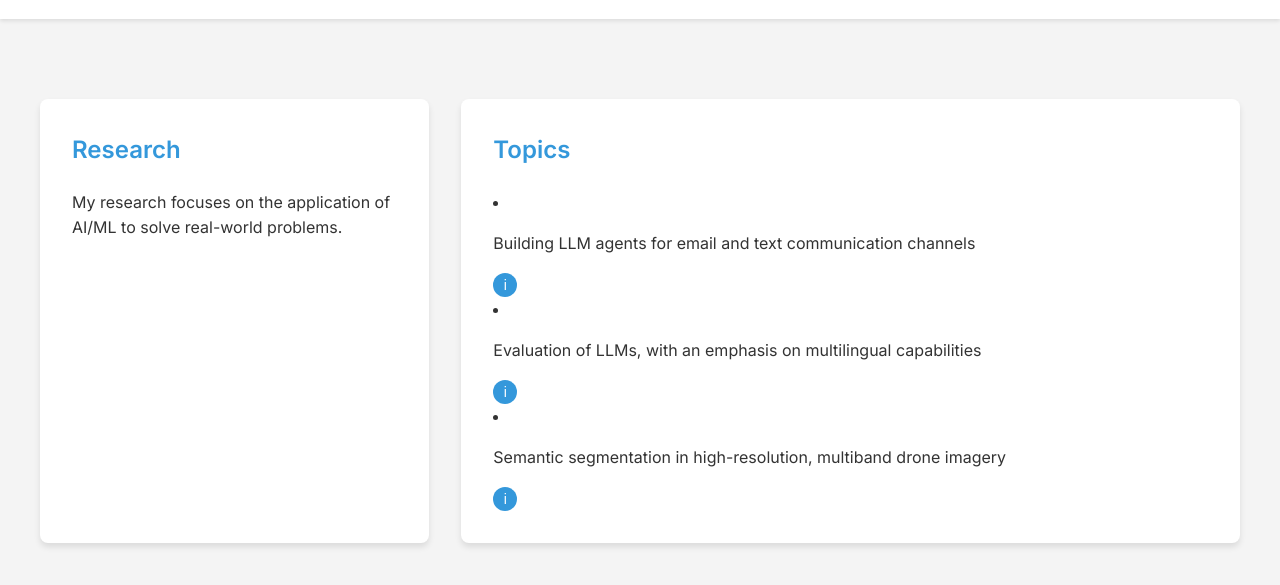
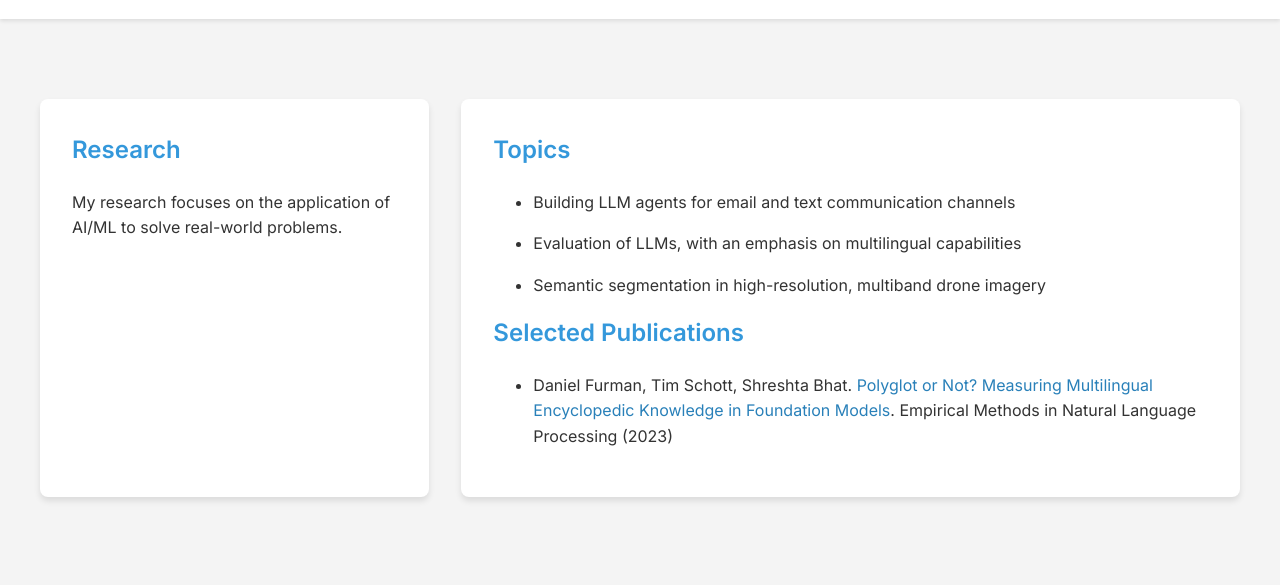
Before and after one commit to daniel-furman/danielryanfurman, a plain HTML site: page research.html in a window 1280 px wide. Shown: the part 91-676 px from the top of the page. Drawn offline with Linux system fonts and the light colour scheme.

Commit message:
new design

```diff
--- a/research.html
+++ b/research.html
@@ -51,34 +51,24 @@
                 <h2>Research</h2>
                 <p>My research focuses on the application of AI/ML to solve real-world problems.</p>
             </section>
+
             <section class="about">
                 <h2>Topics</h2>
+                <ul>
                     <li>
-                        <div>
-                            <p>Building LLM agents for email and text communication channels</p>
-                            <button class="info-icon" aria-label="More information">i</button>
-                        </div>
-                        <div class="info-bubble">
-                            <p>This research focuses on developing advanced language models capable of handling various communication channels. The goal is to improve efficiency and accuracy in automated responses, potentially revolutionizing customer service and personal assistance technologies.</p>
-                        </div>
+                        <p>Building LLM agents for email and text communication channels</p>
                     </li>
                     <li>
-                        <div>
-                            <p>Evaluation of LLMs, with an emphasis on multilingual capabilities</p>
-                            <button class="info-icon" aria-label="More information">i</button>
-                        </div>
-                        <div class="info-bubble">
-                            <p>This topic involves creating comprehensive evaluation frameworks for Large Language Models, particularly assessing their performance across multiple languages. The research aims to improve the global applicability and fairness of AI language technologies.</p>
-                        </div>
+                        <p>Evaluation of LLMs, with an emphasis on multilingual capabilities</p>
                     </li>
                     <li>
-                        <div>
-                            <p>Semantic segmentation in high-resolution, multiband drone imagery</p>
-                            <button class="info-icon" aria-label="More information">i</button>
-                        </div>
-                        <div class="info-bubble">
-                            <p>This research explores advanced image processing techniques for drone-captured imagery. By leveraging multiple spectral bands and high-resolution data, the goal is to improve object detection and classification in aerial imagery, with applications in agriculture, urban planning, and environmental monitoring.</p>
-                        </div>
+                        <p>Semantic segmentation in high-resolution, multiband drone imagery</p>
+                    </li>
+                </ul>
+                <h2>Selected Publications</h2>
+                <ul>
+                    <li>
+                        Daniel Furman, Tim Schott, Shreshta Bhat. <a href="https://aclanthology.org/2023.emnlp-main.691/" target="_blank">Polyglot or Not? Measuring Multilingual Encyclopedic Knowledge in Foundation Models</a>. Empirical Methods in Natural Language Processing (2023)
                     </li>
                 </ul>
             </section>
```
